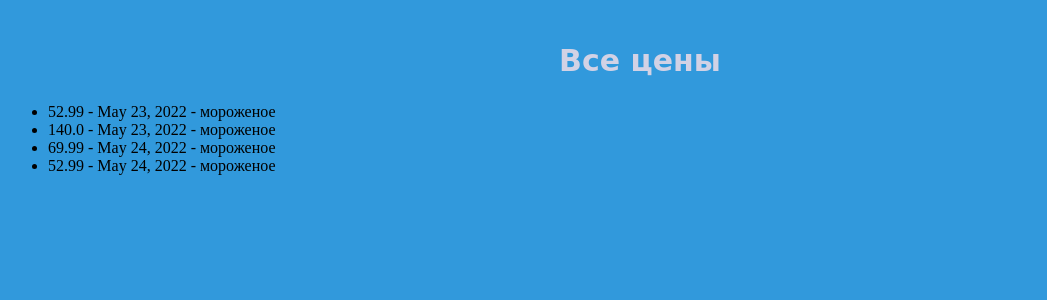
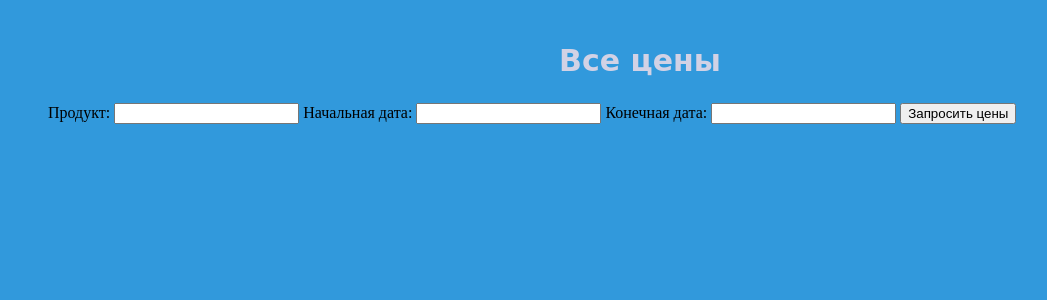
Before and after one commit to IvanBykov/my_budget, a Django app: page /price/ in a window 1280 px wide. Shown: the part 26-326 px from the top of the page, without its empty margins (0-1047 px from the left). Run offline with Django 4.2, Linux system fonts and the light colour scheme; data comes from the database, SQL or seed files in the repository.

Commit message:
добавил на форму цен поля для продукта и периода

```diff
--- a/buy/forms.py
+++ b/buy/forms.py
@@ -1,5 +1,12 @@
 from django import forms
 from .models import Brand, Buy, Product, Category, Unit, Magazine
+
+
+class GetPriceForm(forms.Form):
+    product = forms.IntegerField(label='Продукт', min_value=1)
+    #product = forms.DateTimeField(label=ugettext("Start"), widget=EventSplitDateTime())
+    date_start = forms.DateField(label='Начальная дата', widget=forms.DateInput())
+    date_end = forms.DateField(label='Конечная дата', )
 
 
 class BrandForm(forms.ModelForm):
--- a/buy/templates/buy/list_price.html
+++ b/buy/templates/buy/list_price.html
@@ -7,8 +7,13 @@
     <br>
     <h2>Все цены </h2>
     <ul>
-        {% for price in object_list %}
-            <li> {{ price.price }} - {{ price.date }} - {{ price.product }}</li>
+        <form action="{% url 'list-price' %}" method="post">
+            {% csrf_token %}
+            {{ form }}
+            <button type="submit"> Запросить цены </button>
+        </form>
+        {% for product in object_list %}
+            <li> {{ product.price }} - {{ product.date }} - </li>
         {% endfor %}
     </ul>
 {% endblock %}
--- a/buy/views.py
+++ b/buy/views.py
@@ -3,7 +3,7 @@ from django.shortcuts import render
 from django.views.generic import ListView, CreateView, UpdateView, DeleteView
 
 from .models import Product, Buy, Brand, Category, Unit, Magazine
-from .forms import BrandForm, BuyForm, ProductForm, CategoryForm, UnitForm, MagazineForm
+from .forms import BrandForm, BuyForm, ProductForm, CategoryForm, UnitForm, MagazineForm, GetPriceForm
 from django.http import HttpResponseRedirect
 from django.urls import reverse
 
@@ -16,10 +16,19 @@ def index(request):
 
 
 def show_list_price(request):
+    form = GetPriceForm()
     #prices = Buy.objects.all()
-    prices = Buy.objects.filter(Q(product=5) & Q(date__gte='2022-05-23') & Q(date__lte='2022-05-24'))
+    if request.method == 'POST':
+        product = request.POST['product']
+        date_start = request.POST['date_start']
+        date_end = request.POST['date_end']
+        prices = Buy.objects.filter(Q(product=product) & Q(date__gte=date_start) & Q(date__lte=date_end))
+        return render(request, 'buy/list_price.html', {
+            'object_list': prices,
+            'form': form
+    })
     return render(request, 'buy/list_price.html', {
-        'object_list': prices
+        'form': form
     })
 
 
```
